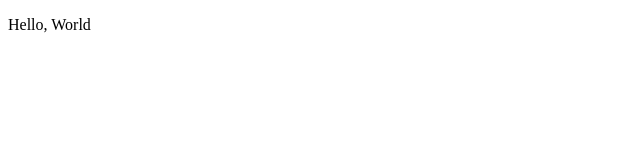
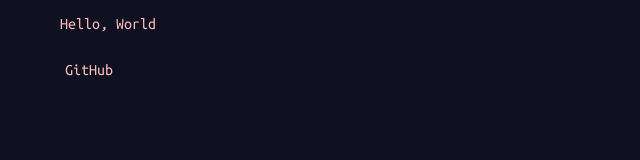
Before and after one commit to Kuraikozu/kuraikozu.github.io, a plain HTML site: page index.html in a window 1280 px wide. Shown: the whole page, without its empty margins (0-640 px from the left). Drawn offline with Linux system fonts and the light colour scheme.

Commit message:
Style add + update html

```diff
--- a/index.html
+++ b/index.html
@@ -5,8 +5,15 @@
         <meta content="kiri" property="og:title"/>
         <meta content="@kuraikozu on discord" property="og:description"/>
         <meta content="#a600ff" data-react-helmet="true" name="theme-color"/>
+        <link rel="stylesheet" href="style.css">
+        <link rel="icon" type="image/x-icon" href="favicon.ico">
     </head>
     <body>
         <p>Hello, World</p>
+
+        <ul>
+            <li><a href="https://github.com/kuraikozu">GitHub</a></li>
+
+        </ul>
     </body>
 </html>
--- /dev/null
+++ b/style.css
@@ -0,0 +1,23 @@
+@import url('https://fonts.googleapis.com/css2?family=Ubuntu+Mono&display=swap');
+
+/* Global Styles */
+html, body {
+    font-family: 'Ubuntu Mono', monospace;
+    font-size: 16px;
+    background-color: #0f1020;
+    color: #fcbbbb;
+    margin-left: 30px;
+}
+
+a {
+    color: #fcbbbb;
+    text-decoration: none;
+}
+
+ul {
+    list-style-type: none;
+    margin-left: -35px;
+    margin-top: 30px;
+    margin-bottom: 30px;
+
+}
```
